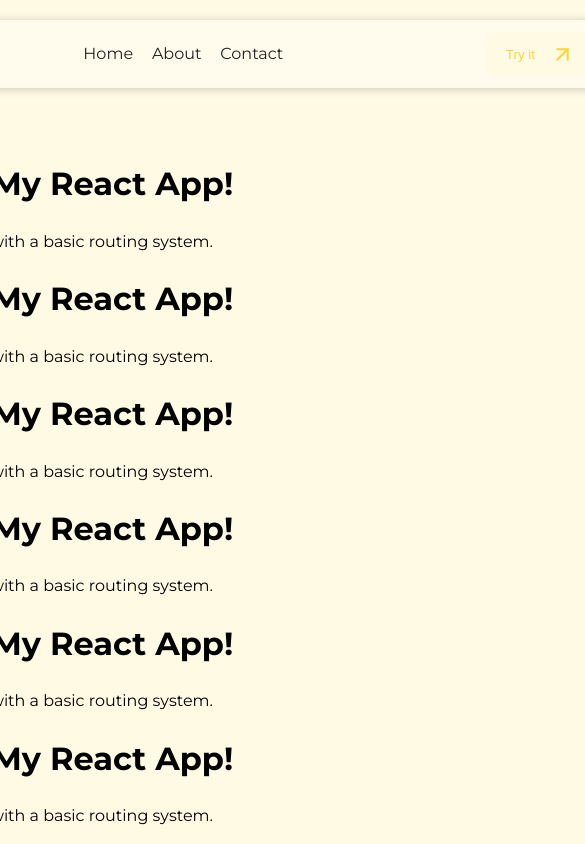
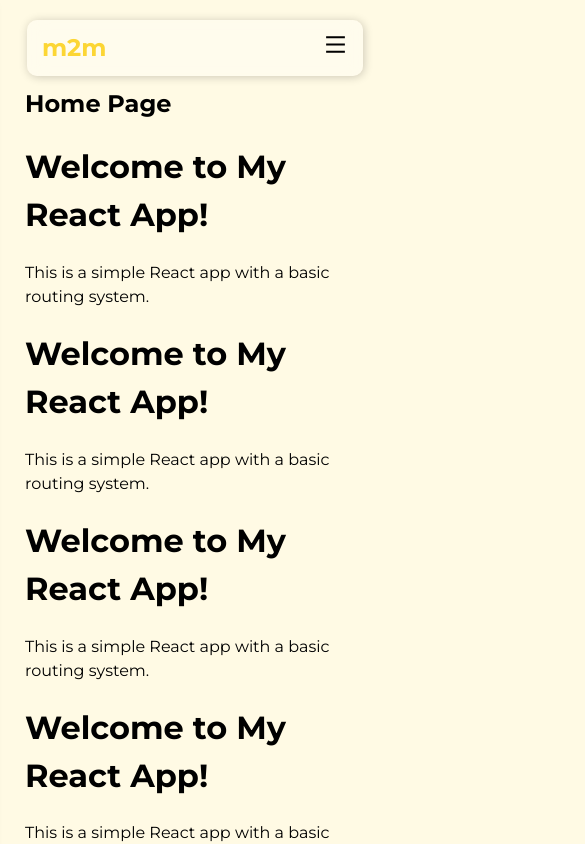
Before and after one commit to VictoryOseiwe/mood2music-client, a React (Vite) app: page / in a window 390 px wide. Shown: the top 844 px of the page, 585 px wide, since content can reach past the window. Built offline with nearby package versions, Linux system fonts and the light colour scheme.

Commit message:
Navbar completed. Now mobile responsive

```diff
--- a/src/component/Icons.jsx
+++ b/src/component/Icons.jsx
@@ -1,5 +1,7 @@
 import { FiArrowUpRight } from "react-icons/fi";
 import { RiMenuFill } from "react-icons/ri";
+import { IoIosClose } from "react-icons/io";
 
 export const UpRightArrow = FiArrowUpRight;
 export const Menu = RiMenuFill;
+export const CloseMenu = IoIosClose;
--- a/src/component/navbar/Navbar.css
+++ b/src/component/navbar/Navbar.css
@@ -4,7 +4,7 @@
   justify-content: space-between;
   align-items: center;
   width: 800px;
-  max-width: 800px;
+  max-width: 90%;
   background: rgba(255, 253, 245, 0.5);
   padding: 10px 15px;
   margin: 0 auto;
@@ -33,7 +33,109 @@
   width: 200px;
 }
 
+.nav-link {
+  font-size: var(--medium);
+  padding: 5px 10px;
+  border-radius: 5px;
+}
+
+.nav-link:hover {
+  background-color: var(--white);
+  color: var(--yellow);
+  transition: all 1s ease-in-out;
+}
+
 .navbar-button {
   background-color: var(--white);
   color: var(--yellow);
 }
+
+.mobile-menu-icon {
+  display: none;
+}
+
+@media (max-width: 768px) {
+  .mobile-menu-icon {
+    display: block;
+  }
+  .navbar-list {
+    display: none;
+  }
+  .navbar-button {
+    display: none;
+  }
+  .logo {
+    font-size: var(--large);
+  }
+
+  .link {
+    text-align: center;
+    padding: 10px 15px;
+    cursor: pointer;
+    border-radius: 10px;
+    font-size: var(--medium);
+  }
+
+  .link:hover {
+    background-color: var(--white);
+    color: var(--yellow);
+  }
+}
+
+/* mobile menu stylings here  */
+.sidebar {
+  position: fixed;
+  top: 0;
+  left: -350px;
+  width: 300px;
+  height: 100%;
+  padding: 20px;
+  background-color: var(--white2);
+  transition: left 1s ease-in-out;
+  z-index: 110;
+  backdrop-filter: blur(5px);
+  box-shadow: 2px 5px 10px rgba(0, 0, 0, 0.2);
+}
+
+.sidebar.show {
+  left: 0;
+}
+
+.overlay {
+  position: fixed;
+  top: 0;
+  left: 0;
+  width: 100%;
+  height: 100%;
+  background-color: rgba(0, 0, 0, 0.5);
+  z-index: 105;
+}
+
+.mobile-menu-close {
+  position: absolute;
+  top: 10px;
+  right: 10px;
+  color: var(--yellow);
+}
+
+.mobile-menu-content {
+  display: flex;
+  flex-direction: column;
+  justify-content: space-between;
+  gap: 20px;
+  margin-top: 50px;
+}
+
+.mobile-menu-link {
+  display: flex;
+  flex-direction: column;
+  justify-content: space-between;
+  gap: 20px;
+}
+
+.mobile-menu-button {
+  background-color: var(--yellow);
+  color: var(--white);
+  font-size: var(--medium);
+  margin-bottom: 50px;
+}
--- a/src/component/navbar/Navbar.jsx
+++ b/src/component/navbar/Navbar.jsx
@@ -3,14 +3,21 @@ import "./Navbar.css";
 import { NavLink, useNavigate } from "react-router-dom";
 import { UpRightArrow } from "../Icons";
 import ListItem from "../ListItem";
+import { Menu, CloseMenu } from "../Icons";
+import { useState } from "react";
 
 export default function Navbar() {
   const navigate = useNavigate();
+  const [sideBar, setSideBar] = useState(false);
 
   const signUP = () => {
     //Handle navigation to sign page here
     navigate("/signup");
     alert("Sign up button clicked");
+  };
+
+  const showSideBar = () => {
+    setSideBar(!sideBar);
   };
 
   return (
@@ -19,22 +26,58 @@ export default function Navbar() {
         <NavLink to={"/"}>
           <h1 className="logo">m2m</h1>
         </NavLink>
-        <ul className="navbar-list">
-          <ListItem>
-            <NavLink to={"/Home"}>Home</NavLink>
-          </ListItem>
-          <ListItem>
-            <NavLink to={"/about"}>About</NavLink>
-          </ListItem>
-          <ListItem>
-            <NavLink to={"/contact"}>Contact</NavLink>
-          </ListItem>
-        </ul>
+        <div className="navbar-list">
+          <NavLink className={"nav-link"} to={"/"}>
+            <ListItem>Home</ListItem>
+          </NavLink>
+          <NavLink className={"nav-link"} to={"/about"}>
+            <ListItem>About</ListItem>
+          </NavLink>
+          <NavLink className={"nav-link"} to={"/contact"}>
+            <ListItem>Contact</ListItem>
+          </NavLink>
+        </div>
         <Button className={"navbar-button"} onClick={signUP}>
           Try it
           <UpRightArrow size={25} />
         </Button>
+        <div className="mobile-menu-icon" onClick={showSideBar}>
+          <Menu size={25} />
+        </div>
       </nav>
+      {/* mobile menu  */}
+      <div className={`sidebar ${sideBar ? "show" : ""} `}>
+        <div className="mobile-menu-close" onClick={showSideBar}>
+          <CloseMenu size={25} />
+        </div>
+        <div className="mobile-menu-content">
+          <div className="mobile-menu-link">
+            <NavLink className={"link"} to={"/Home"}>
+              <ListItem>Home</ListItem>
+            </NavLink>
+            <NavLink className={"link"} to={"/about"}>
+              <ListItem>About</ListItem>
+            </NavLink>
+            <NavLink className={"link"} to={"/contact"}>
+              <ListItem>Contact</ListItem>
+            </NavLink>
+          </div>
+          <Button className={"mobile-menu-button"} onClick={signUP}>
+            Try it
+            <UpRightArrow size={25} />
+          </Button>
+          <p
+            style={{
+              fontSize: "var(--xsmall)",
+              color: "var(--yellow)",
+              textAlign: "center",
+            }}
+          >
+            Courtesy @victoryoseiwe
+          </p>
+        </div>
+      </div>
+      {sideBar && <div className="overlay" onClick={showSideBar}></div>}
     </>
   );
 }
--- a/src/index.css
+++ b/src/index.css
@@ -42,14 +42,6 @@ body {
   background-color: var(--white);
 }
 
-body {
-  display: flex;
-  flex-direction: column;
-  justify-content: center;
-  align-items: center;
-  padding: 15px 50px;
-}
-
 a,
 li,
 ul {
@@ -60,11 +52,6 @@ ul {
 
 a {
   color: var(--black);
-}
-
-a:hover,
-a:focus {
-  text-decoration: underline;
 }
 
 button {
@@ -78,3 +65,9 @@ button {
   justify-content: center;
   gap: 15px;
 }
+
+@media (max-width: 768px) {
+  body {
+    padding: 10px 25px;
+  }
+}
```
